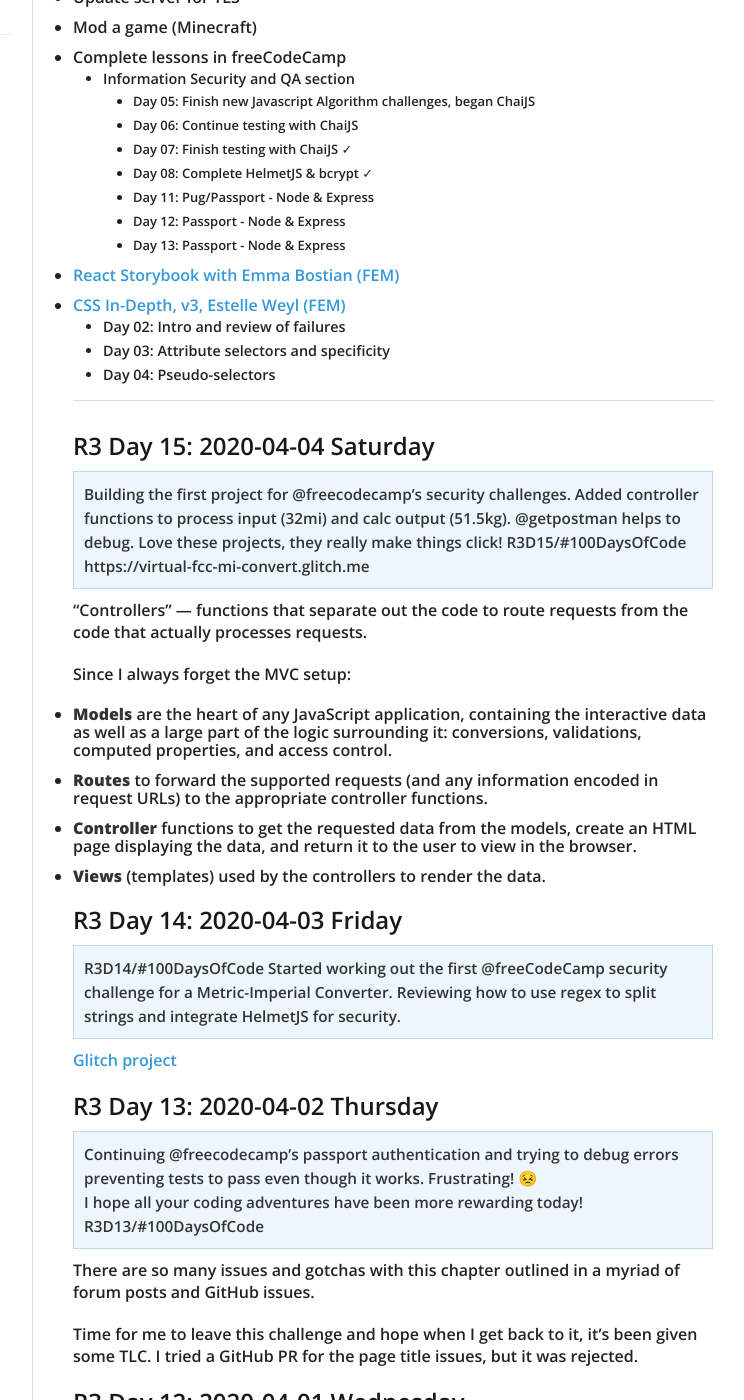
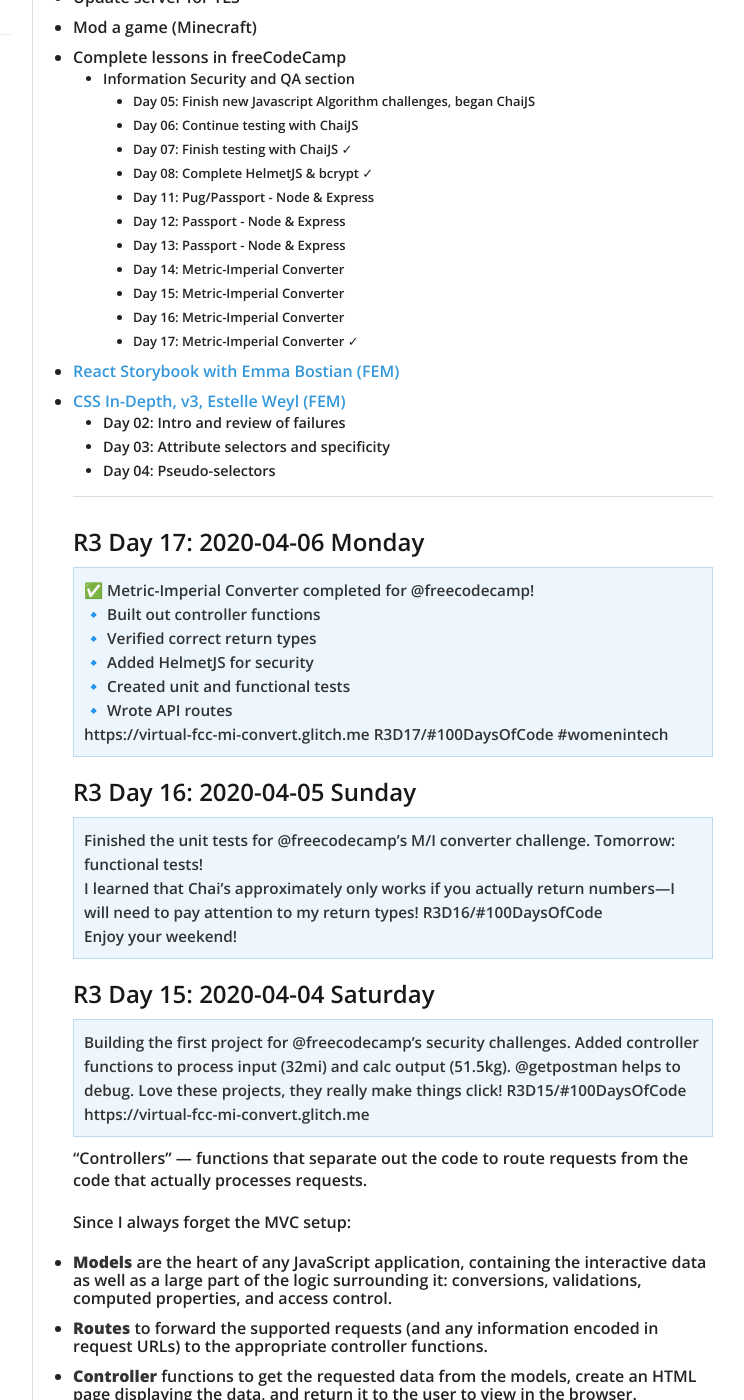
Before and after one commit to virtual/100daysofcode, a Jekyll site: the page built from index.md, in a window 1280 px wide and 1400 px high, scrolled down 458 px. Shown: the whole window, without its empty margins (378-1122 px from the left). Built offline with Jekyll 4.4.1, drawn with Linux system fonts in a browser that asks for light colours; nearby versions of some CDN libraries; our own code applies the rules of GitHub Pages for plain Markdown files.

Commit message:
completed metric converter r3d17

```diff
--- a/index.md
+++ b/index.md
@@ -25,6 +25,10 @@
     - Day 11: Pug/Passport - Node & Express
     - Day 12: Passport - Node & Express
     - Day 13: Passport - Node & Express
+    - Day 14: Metric-Imperial Converter
+    - Day 15: Metric-Imperial Converter
+    - Day 16: Metric-Imperial Converter
+    - Day 17: Metric-Imperial Converter ✓
 - [React Storybook with Emma Bostian (FEM)](https://livestream.com/accounts/4894689/events/9027490/videos/202820134)
 - [CSS In-Depth, v3, Estelle Weyl (FEM)](https://frontendmasters.com/workshops/css-in-depth-v3/)
   - Day 02: Intro and review of failures
@@ -32,6 +36,30 @@
   - Day 04: Pseudo-selectors
 
 ----------
+
+## R3 Day 17: 2020-04-06 Monday
+
+> ✅ Metric-Imperial Converter completed for @freecodecamp!
+>
+>🔹 Built out controller functions
+<br/>
+>🔹 Verified correct return types
+<br/>
+>🔹 Added HelmetJS for security
+<br/>
+>🔹 Created unit and functional tests
+<br/>
+>🔹 Wrote API routes
+>
+> https://virtual-fcc-mi-convert.glitch.me R3D17/#100DaysOfCode #womenintech
+
+## R3 Day 16: 2020-04-05 Sunday
+
+> Finished the unit tests for @freecodecamp's M/I converter challenge. Tomorrow: functional tests!
+>
+> I learned that Chai's approximately only works if you actually return numbers—I will need to pay attention to my return types! R3D16/#100DaysOfCode
+>
+> Enjoy your weekend!
 
 ## R3 Day 15: 2020-04-04 Saturday
 
```
